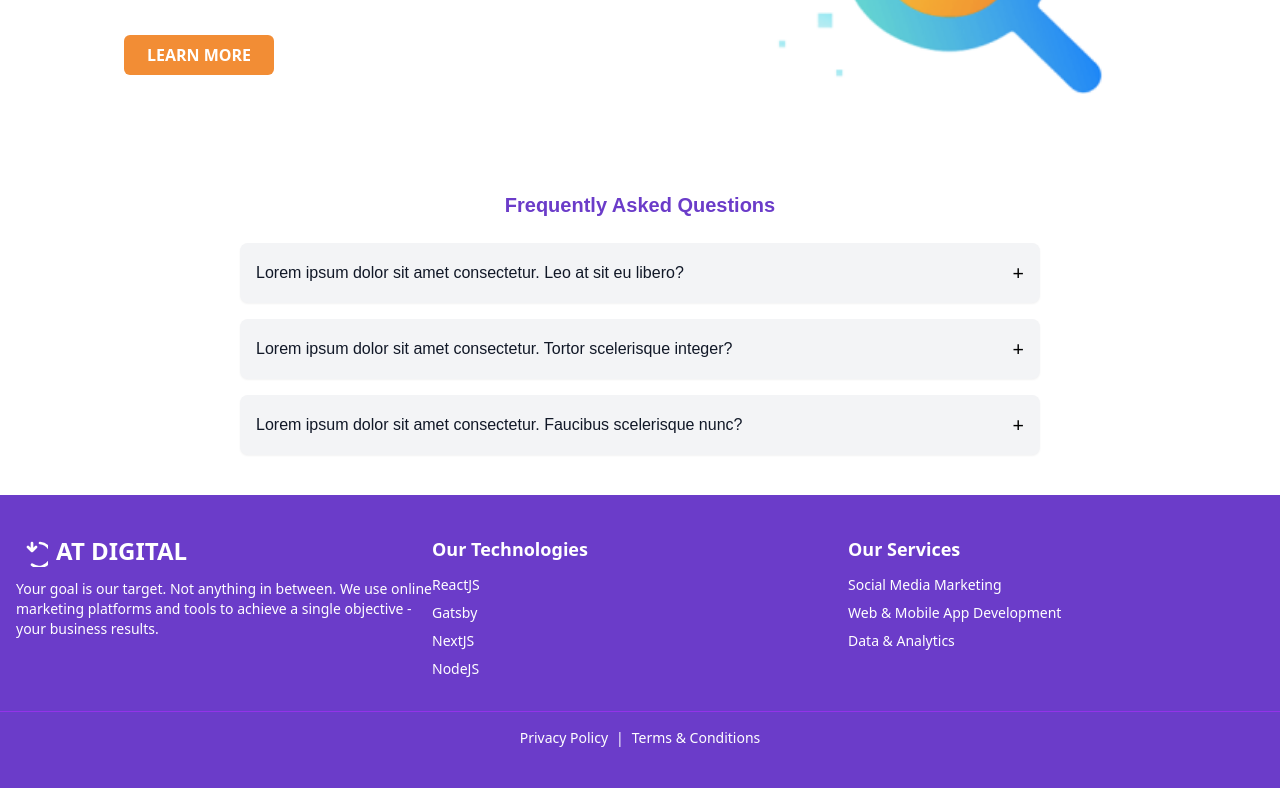
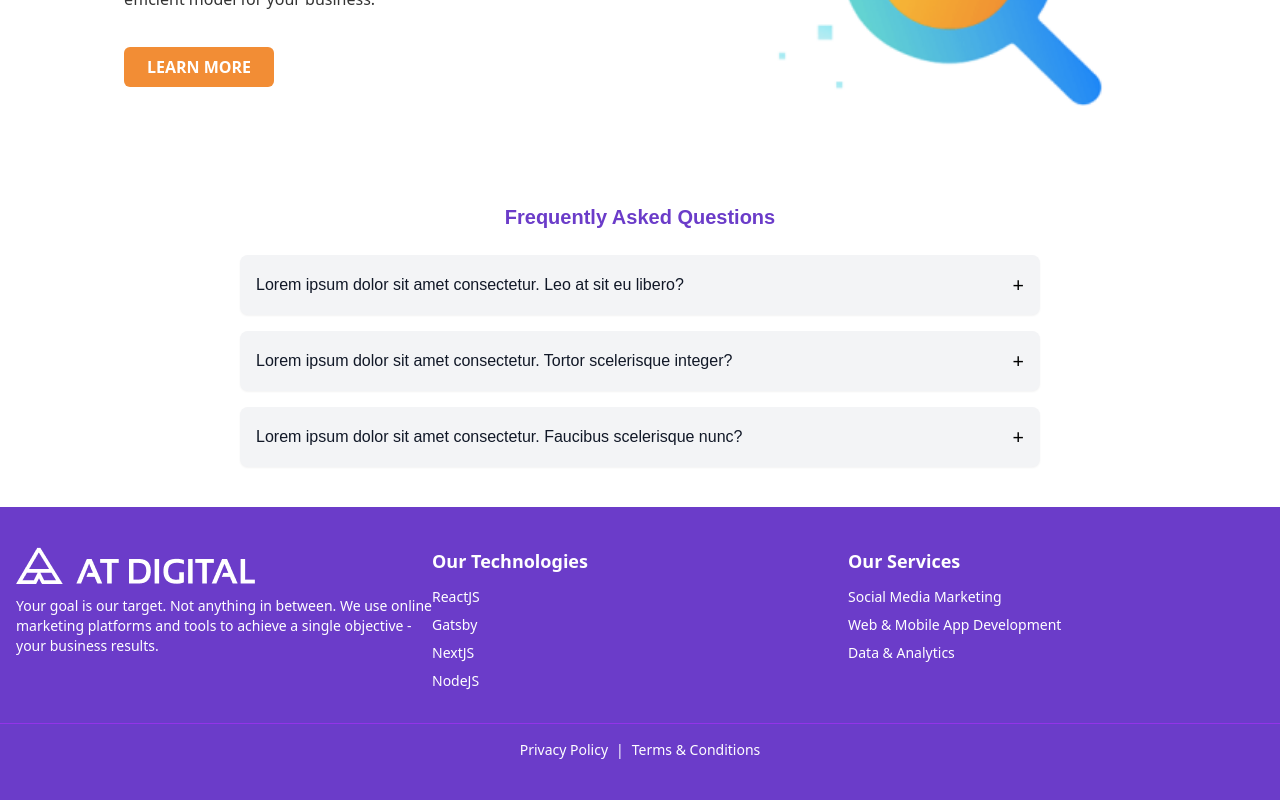
Before and after one commit to SusithD/landing-page, a React (Create React App) app: page / in a window 1280 px wide. Shown: the part 1562-2362 px from the top of the page. Built offline with nearby package versions, Linux system fonts and the light colour scheme.

Commit message:
Bug Fixes

```diff
--- a/src/components/Footer.jsx
+++ b/src/components/Footer.jsx
@@ -1,4 +1,5 @@
 import React from "react";
+import logo from "../assets/logo.png";
 
 const Footer = () => {
   return (
@@ -8,23 +9,13 @@
         <div className="w-full md:w-1/3">
           <h2 className="text-2xl font-bold mb-3 flex items-center">
             <span className="mr-2">
-              {/* Logo Placeholder */}
-              <svg
-                xmlns="http://www.w3.org/2000/svg"
-                fill="none"
-                viewBox="0 0 24 24"
-                strokeWidth={2}
-                stroke="currentColor"
-                className="w-8 h-8"
-              >
-                <path
-                  strokeLinecap="round"
-                  strokeLinejoin="round"
-                  d="M12 6v6m0 0l3-3m-3 3L9 9m9-3a9 9 0 11-6 16.26"
-                />
-              </svg>
+              {/* Logo */}
+              <img
+                src={logo}
+                alt="AT Digital Logo"
+                className="w-[239px] h-auto"
+              />
             </span>
-            AT DIGITAL
           </h2>
           <p className="text-sm">
             Your goal is our target. Not anything in between. We use online
--- a/src/components/FrameSection.jsx
+++ b/src/components/FrameSection.jsx
@@ -1,5 +1,5 @@
 import React from 'react';
-import frameImage from '../assets/frame-image.jpg'; // Replace with your actual image path
+import frameImage from '../assets/frame-image.jpg';
 
 const FrameSection = () => {
   return (
--- a/src/components/FrameSectionSecond.jsx
+++ b/src/components/FrameSectionSecond.jsx
@@ -1,5 +1,5 @@
 import React from 'react';
-import secondFrameImage from '../assets/second-frame-image.jpg'; // Replace with your actual image path
+import secondFrameImage from '../assets/second-frame-image.jpg';
 
 const FrameSectionSecond = () => {
   return (
--- a/src/components/HeroSection.jsx
+++ b/src/components/HeroSection.jsx
@@ -1,5 +1,5 @@
 import React from 'react';
-import heroImage from '../assets/hero-image.jpg'; // Replace with your actual image path
+import heroImage from '../assets/hero-image.jpg';
 
 const HeroSection = () => {
   return (
--- a/src/components/Navbar.jsx
+++ b/src/components/Navbar.jsx
@@ -5,7 +5,6 @@
 const Navbar = () => {
   const [menuOpen, setMenuOpen] = useState(false);
 
-  // This effect will prevent body scrolling when the menu is open
   React.useEffect(() => {
     if (menuOpen) {
       document.body.style.overflow = 'hidden';
@@ -13,7 +12,6 @@
       document.body.style.overflow = 'auto';
     }
 
-    // Cleanup the effect when menu is closed
     return () => {
       document.body.style.overflow = 'auto';
     };
@@ -24,7 +22,7 @@
       <nav className="w-full mx-auto flex items-center justify-between p-[26px_80px] md:p-[26px_60px] lg:p-[26px_40px] sm:p-[26px_20px]">
         {/* Logo */}
         <div>
-          <img src={logo} alt="Logo" className="w-[238.89px] h-[25px]" />
+          <img src={logo} alt="Logo" className="w-[239px] h-auto" />
         </div>
 
         {/* Desktop Navigation Links */}
@@ -35,7 +33,7 @@
           <li><a href="#careers" className="text-white hover:underline">Careers</a></li>
         </ul>
 
-        {/* Mobile Menu Toggle (Hamburger) */}
+        {/* Mobile Menu Toggle */}
         <button
           aria-label="Open Menu"
           aria-expanded={menuOpen ? 'true' : 'false'}
```
